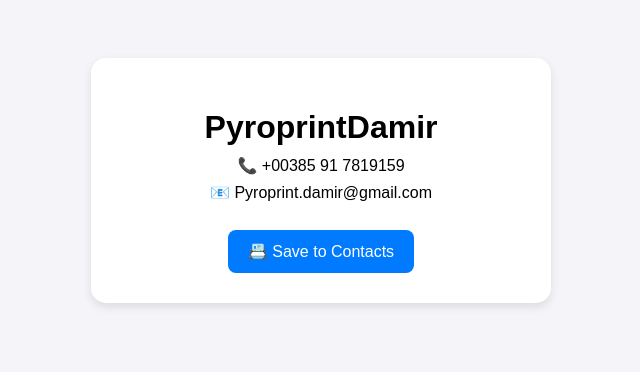
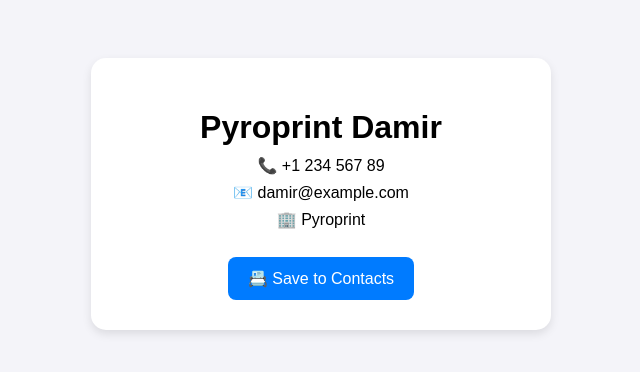
Before and after one commit to pyroprintdamir/contact-card, a plain HTML site: page index.html in a window 1280 px wide. Shown: the whole page, without its empty margins (319-959 px from the left). Drawn offline with Linux system fonts and the light colour scheme.

Commit message:
Update index.html

```diff
--- a/index.html
+++ b/index.html
@@ -3,7 +3,7 @@
 <head>
   <meta charset="UTF-8">
   <meta name="viewport" content="width=device-width, initial-scale=1.0">
-  <title>Save Contact - PyroprintDamir</title>
+  <title>Save Contact - Pyroprint Damir</title>
   <style>
     body {
       font-family: Arial, sans-serif;
@@ -35,9 +35,10 @@
 </head>
 <body>
   <div class="card">
-    <h1>PyroprintDamir</h1>
-    <p>📞 +00385 91 7819159</p>
-    <p>📧 Pyroprint.damir@gmail.com</p>
+    <h1>Pyroprint Damir</h1>
+    <p>📞 +1 234 567 89</p>
+    <p>📧 damir@example.com</p>
+    <p>🏢 Pyroprint</p>
     <a href="PyroprintDamir.vcf" class="btn">📇 Save to Contacts</a>
   </div>
 </body>
```
